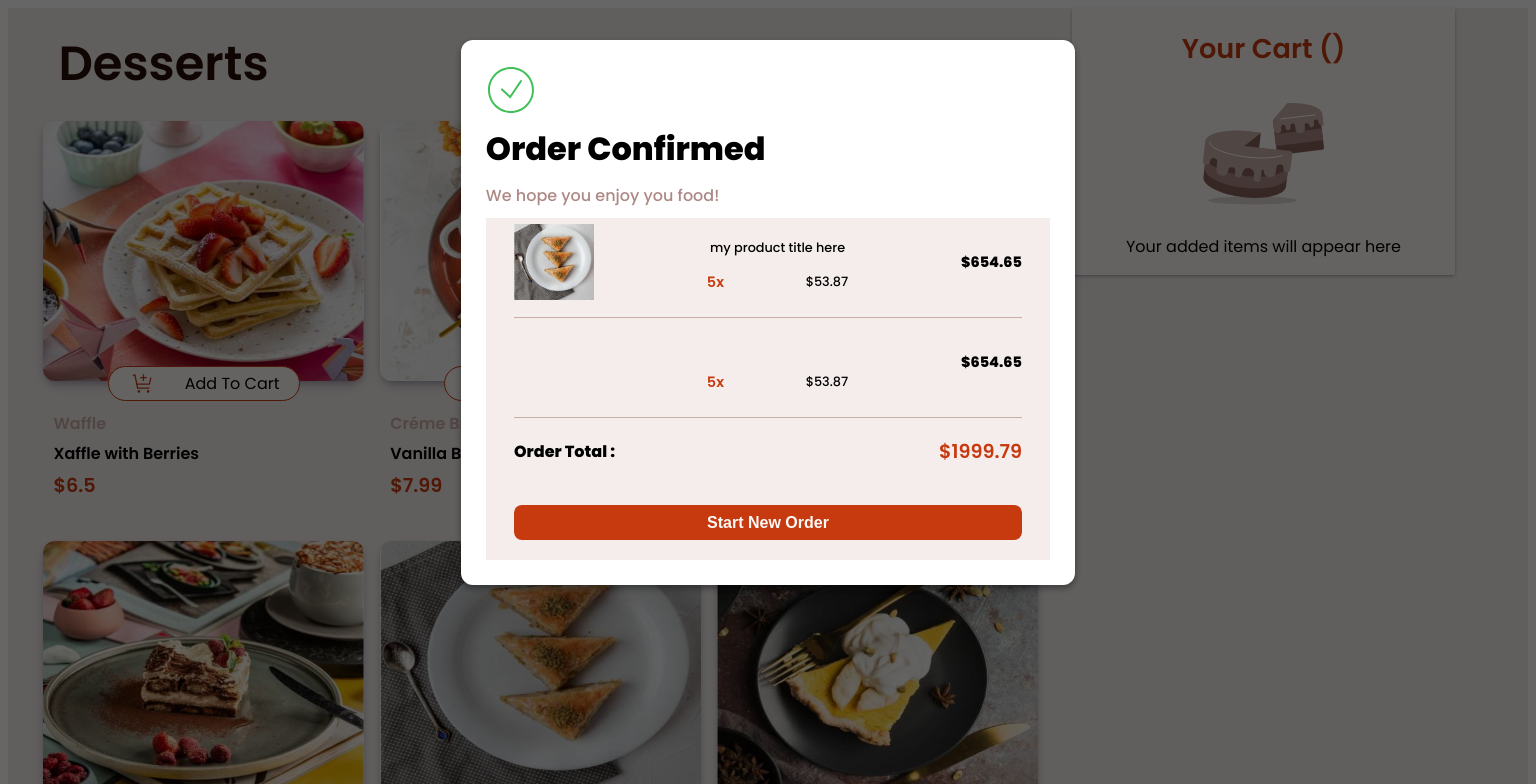
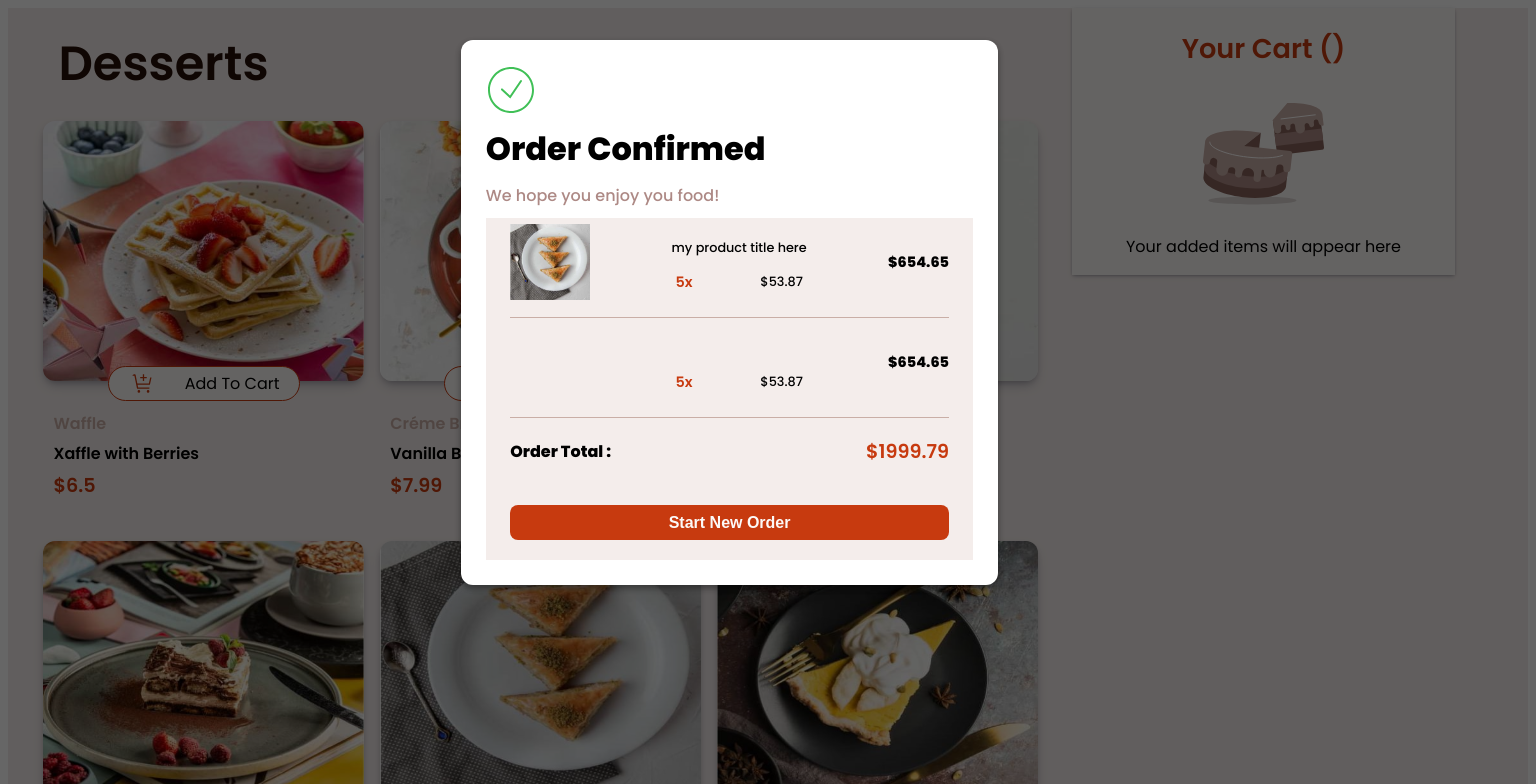
Before and after one commit to mohamedMachlou/angular-product-list, an Angular app: page / in a window 1536 px wide. Shown: the top 784 px of the page. Built offline with nearby package versions, Linux system fonts and the light colour scheme.

Commit message:
add media query size :1400px to pop-up

```diff
--- a/src/app/product-list/components/show-product/show-product.component.css
+++ b/src/app/product-list/components/show-product/show-product.component.css
@@ -305,4 +305,10 @@
     left: 30%;
   }
 }
+/* Extra large devices (large desktops, 1400px and up) */
+@media (min-width: 1400px) {
+  .popup {
+    width: 35%;
+  }
+}
 /* End Media Queries */
```
